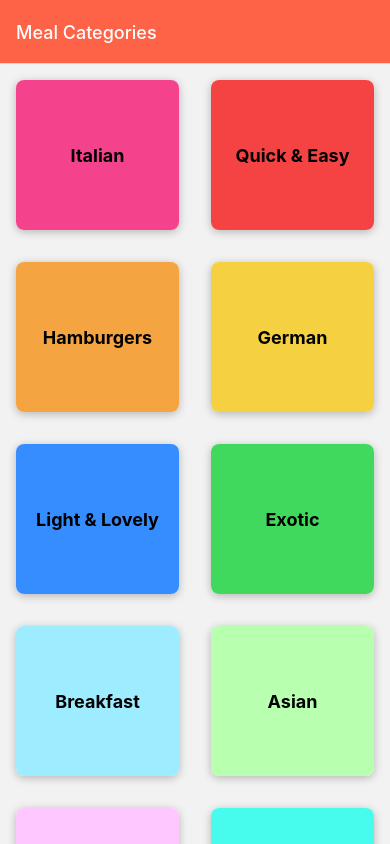
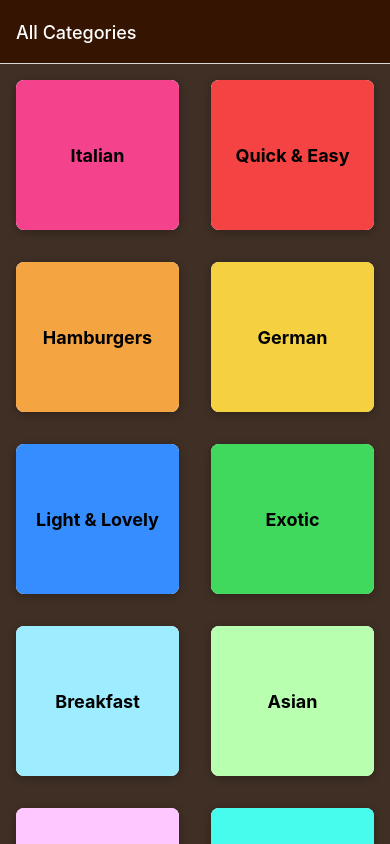
Before and after one commit to MaNaSDeo/react-native-udemy-maximilian-schwarzm-ller, a React Native app in the folder meals-app/: screen / in a window 390 px wide. Built offline with nearby package versions, Linux system fonts and the light colour scheme.

Commit message:
Setting navigation dynamically

```diff
--- a/meals-app/App.tsx
+++ b/meals-app/App.tsx
@@ -18,18 +18,22 @@ const App: FC = () => {
           initialRouteName="MealCategories"
           screenOptions={{
             headerTintColor: "white",
-            headerStyle: { backgroundColor: "tomato" },
+            headerStyle: { backgroundColor: "#351401" },
+            contentStyle: { backgroundColor: "#3f2f25" },
           }}
         >
           <Stack.Screen
             name="MealsOverview"
             component={MealsOverviewScreen}
-            options={{ title: "Meals Overview" }}
+            // options={({ route, navigation }) => {
+            //   const catId = route.params.categoryId;
+            //   return { title: catId };
+            // }}
           />
           <Stack.Screen
             name="MealCategories"
             component={CategoriesScreen}
-            options={{ title: "Meal Categories" }}
+            options={{ title: "All Categories" }}
           />
         </Stack.Navigator>
         {/* <CategoriesScreen /> */}
--- a/meals-app/Screens/MealsOverviewScreen.tsx
+++ b/meals-app/Screens/MealsOverviewScreen.tsx
@@ -1,18 +1,28 @@
 import { type NativeStackScreenProps } from "@react-navigation/native-stack";
-import React, { FC } from "react";
+import React, { type FC, useLayoutEffect } from "react";
 import { StyleSheet, FlatList, View, ListRenderItem } from "react-native";
 import { type RootStackParamList, type IMeal } from "../types";
-import { MEALS } from "../Data/dummy-data";
+import { MEALS, CATEGORIES } from "../Data/dummy-data";
 import MealItem from "../Components/MealItem";
 
 type Props = NativeStackScreenProps<RootStackParamList, "MealsOverview">;
 
-const MealsOverviewScreen: FC<Props> = ({ route }) => {
+const MealsOverviewScreen: FC<Props> = ({ route, navigation }) => {
   const catId = route.params.categoryId;
 
   const displayedMeals = MEALS.filter((mealItem) => {
     return mealItem.categoryIds.indexOf(catId) >= 0;
   });
+
+  useLayoutEffect(() => {
+    const categoryTitle = CATEGORIES.find(
+      (category) => category.id === catId
+    )?.title;
+
+    navigation.setOptions({
+      title: categoryTitle,
+    });
+  }, [catId, navigation]);
 
   const renderMealItem: ListRenderItem<IMeal> = ({ item }) => {
     const mealItemProps = {
```
